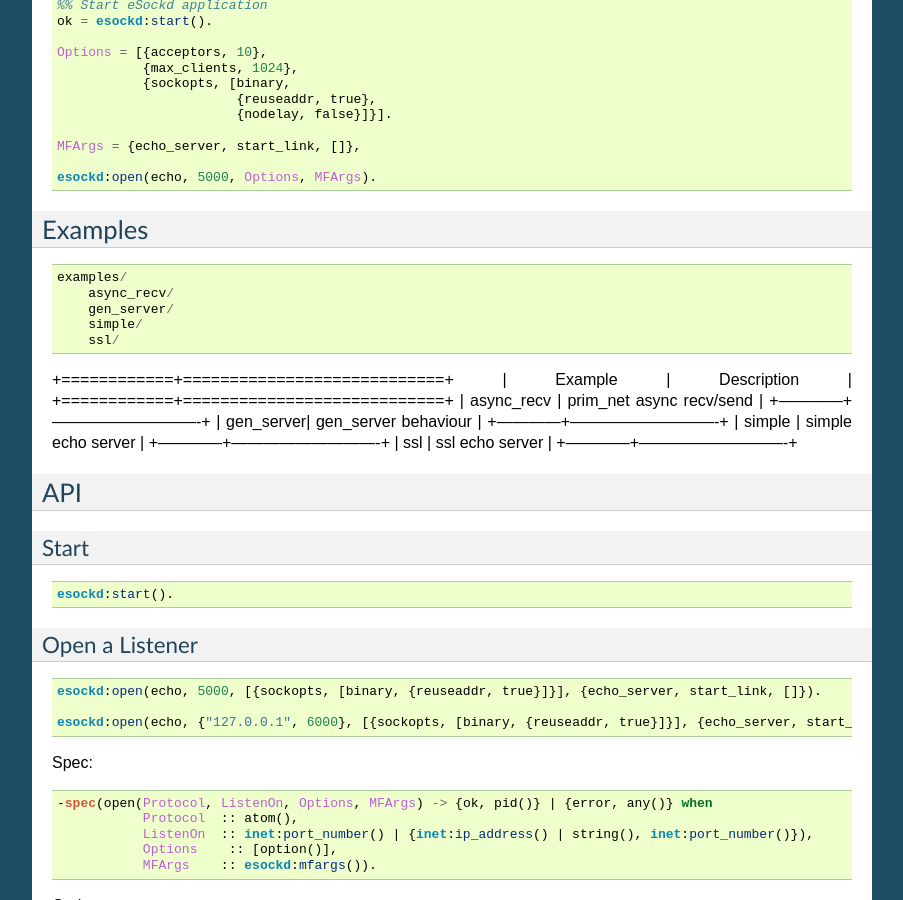
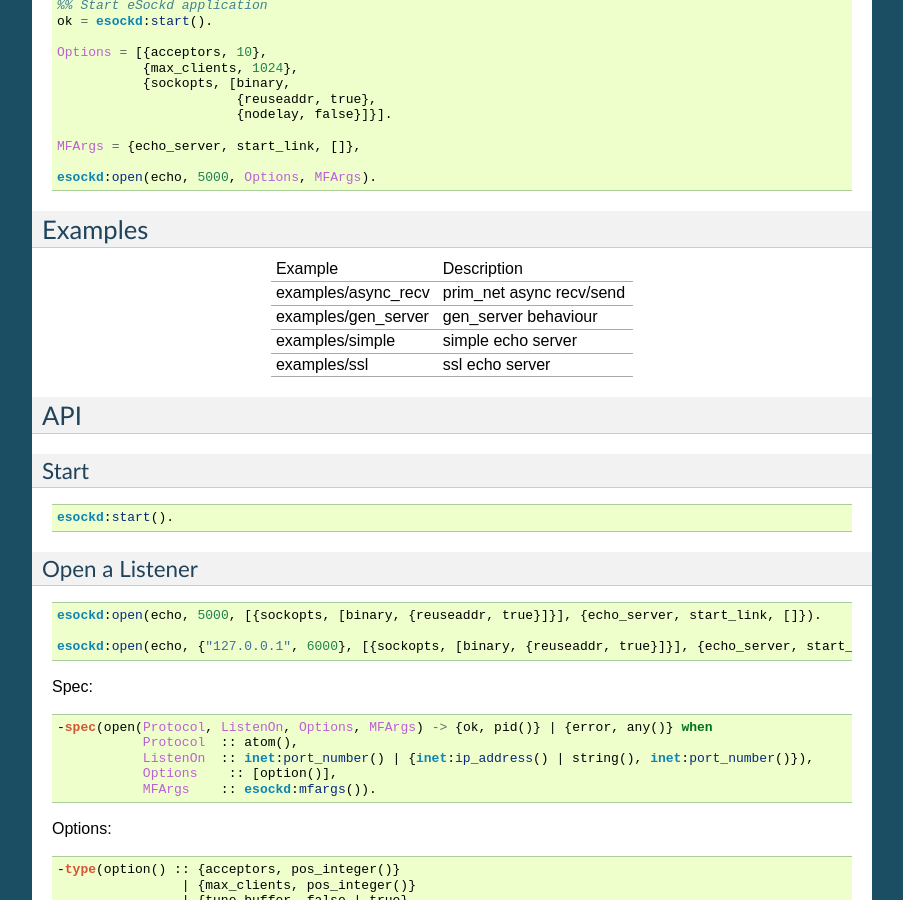
Before and after one commit to emqx/esockd, a Sphinx documentation site: the page built from docs/esockd.rst, in a window 1280 px wide and 900 px high, scrolled down 862 px. Shown: the whole window, without its empty margins (198-1101 px from the left). Built offline with Sphinx 7.4.7, drawn with Linux system fonts in a browser that asks for light colours.

```diff
--- a/docs/conf.py
+++ b/docs/conf.py
@@ -201,7 +201,7 @@ latex_elements = {
 # (source start file, target name, title,
 #  author, documentclass [howto, manual, or own class]).
 latex_documents = [
-  ('index', 'eSockd.tex', u'eSockd 4.0 Documentation',
+  ('esockd', 'eSockd.tex', u'eSockd 4.0 Documentation',
    u'Feng Lee', 'manual'),
 ]
 
@@ -231,7 +231,7 @@ latex_documents = [
 # One entry per manual page. List of tuples
 # (source start file, name, description, authors, manual section).
 man_pages = [
-    ('index', 'esockd', u'eSockd Documentation',
+    ('esockd', 'esockd', u'eSockd Documentation',
      [u'Feng Lee'], 1)
 ]
 
@@ -245,7 +245,7 @@ man_pages = [
 # (source start file, target name, title, author,
 #  dir menu entry, description, category)
 texinfo_documents = [
-  ('index', 'eSockd', u'eSockd Documentation',
+  ('esockd', 'eSockd', u'eSockd Documentation',
    u'Feng Lee', 'eSockd', 'Erlang General Non-blocking TCP/SSL Socket Server.',
    'Miscellaneous'),
 ]
--- a/docs/esockd.rst
+++ b/docs/esockd.rst
@@ -69,26 +69,17 @@ Setup Echo Server:
 Examples
 --------
 
-.. code::
-
-    examples/
-        async_recv/
-        gen_server/
-        simple/
-        ssl/
-
-
-+============+============================+
-| Example    | Description                |
-+============+============================+
-| async_recv | prim_net async recv/send   |
-+------------+----------------------------+
-| gen_server| gen_server behaviour        |
-+------------+----------------------------+
-| simple     | simple echo server         |
-+------------+----------------------------+
-| ssl        | ssl echo server            |
-+------------+----------------------------+
++---------------------+----------------------------+
+| Example             | Description                |
++---------------------+----------------------------+
+| examples/async_recv | prim_net async recv/send   |
++---------------------+----------------------------+
+| examples/gen_server | gen_server behaviour       |
++---------------------+----------------------------+
+| examples/simple     | simple echo server         |
++---------------------+----------------------------+
+| examples/ssl        | ssl echo server            |
++---------------------+----------------------------+
 
 ---
 API
```
